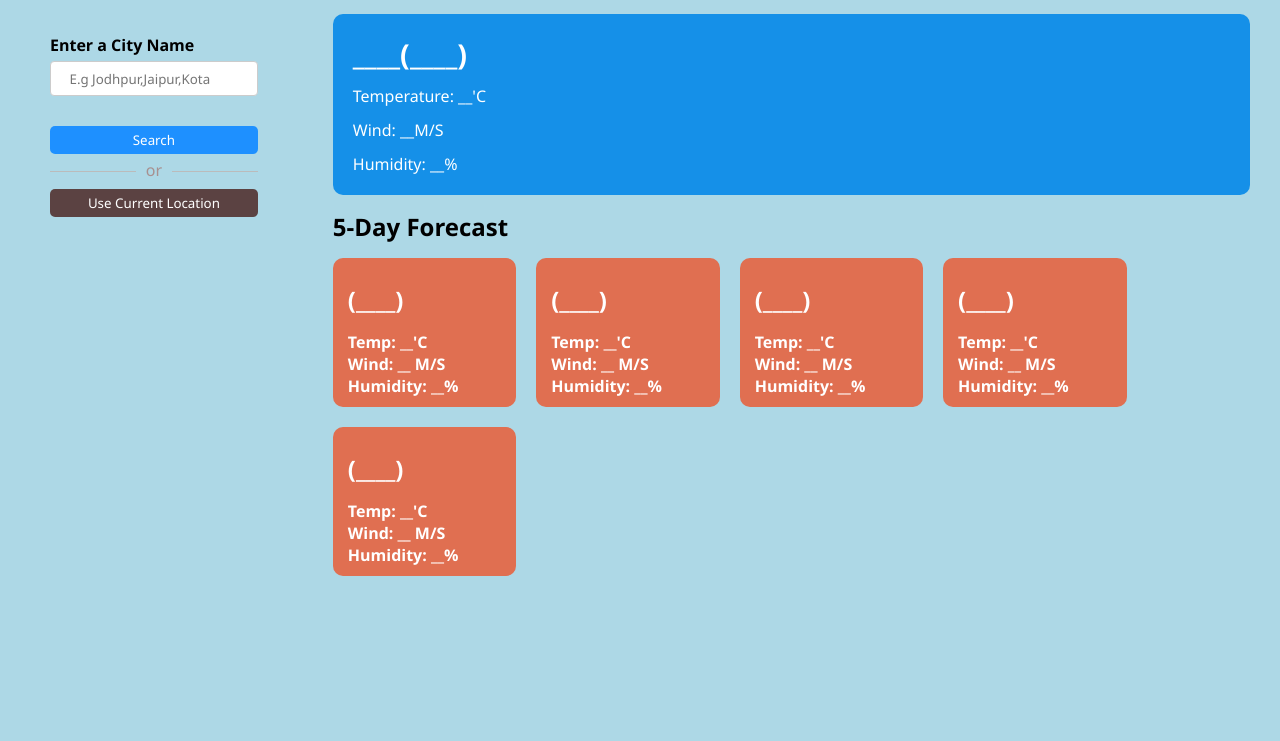
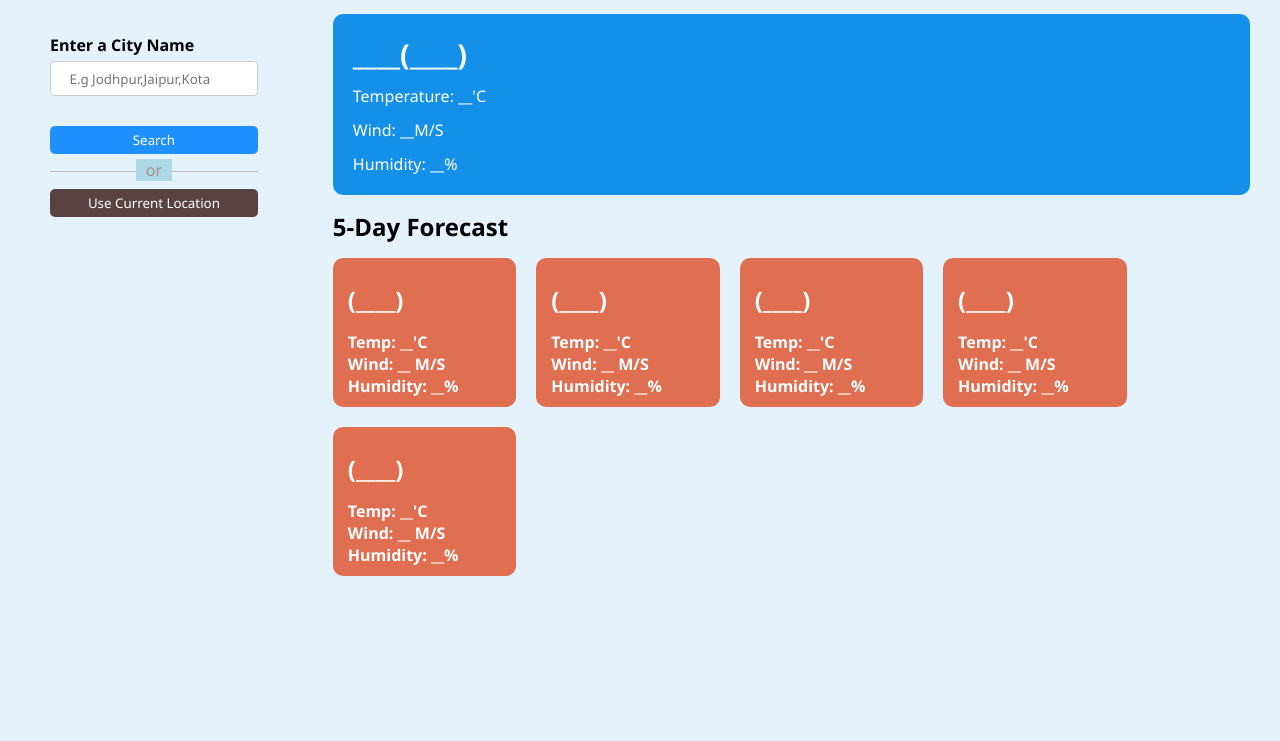
Before and after one commit to KunalSharma2003/Weatherinfo, a plain HTML site: page index.html in a window 1280 px wide. Shown: the part 59-800 px from the top of the page. Drawn offline with Linux system fonts and the light colour scheme; a web font is replaced by a local one.

Commit message:
Update style.css

```diff
--- a/style.css
+++ b/style.css
@@ -5,7 +5,7 @@
     font-family:'Segoe UI', Tahoma, Geneva, Verdana, sans-serif;
 }
 body{
-    background: lightblue;
+    background: #E3F2FD;
 }
 h1{
     text-align: center;
```
